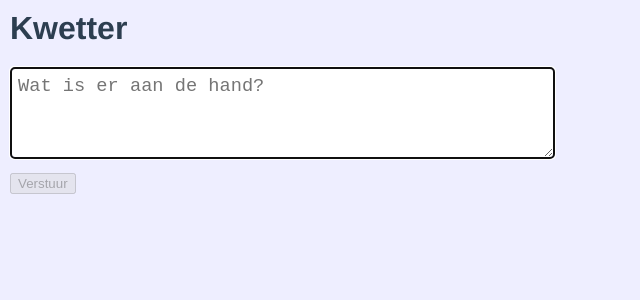
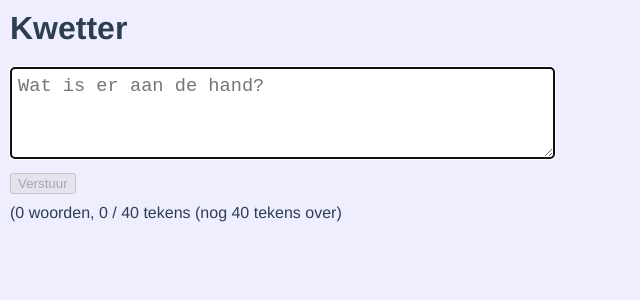
Before and after one commit to fryske-akademy/vue-workshop, a Vue app: page / in a window 1280 px wide. Shown: the top 300 px of the page, without its empty margins (0-640 px from the left). Built offline with nearby package versions, Linux system fonts and the light colour scheme.

Commit message:
Feedbackcomponent.

```diff
--- a/src/App.vue
+++ b/src/App.vue
@@ -3,18 +3,21 @@
     <h1>Kwetter</h1>
     <MessageInput ref='messageInput' v-model="newMessage" :maxLength="maxLength" />
     <button :disabled="!canPostMessage">Verstuur</button>
+    <MessageFeedback :value="newMessage" :maxLength="maxLength" />
   </div>
 </template>
 
 <script>
 
 import MessageInput from './components/MessageInput.vue';
+import MessageFeedback from './components/MessageFeedback.vue';
 
 export default {
 
   // Components die we gebruiken
   components: {
-    MessageInput
+    MessageInput,
+    MessageFeedback
   },
 
   // Top-level app state
--- /dev/null
+++ b/src/components/MessageFeedback.vue
@@ -0,0 +1,44 @@
+<template>
+  <p>
+    ({{ numberOfWords }} woorden, {{ value.length }} / {{ maxLength }} tekens ({{ messageLengthComment }})
+  </p>
+</template>
+
+<script>
+export default {
+
+  props: {
+    value: String,
+    maxLength: Number
+  },
+
+  computed: {
+
+    // Feedback op de lengte van je bericht (tekens over / te lang)
+    messageLengthComment: function () {
+      if (this.value.length <= this.maxLength)
+        return `nog ${this.maxLength - this.value.length} tekens over`;
+      if (this.value.length < this.maxLength * 1.5)
+        return `${this.value.length - this.maxLength} tekens teveel`;
+      return `Hee, rustig aan, Dostoevsky!`;
+    },
+
+    // Tel aantal woorden in bericht
+    numberOfWords: function () {
+      let m = this.value.trim();
+      if (m.length === 0)
+        return 0;
+      return m.split(/\s+/).length;
+    }
+
+  }
+
+}
+</script>
+
+<style scoped>
+p {
+  padding: 10px;
+  margin: 0;
+}
+</style>
```
